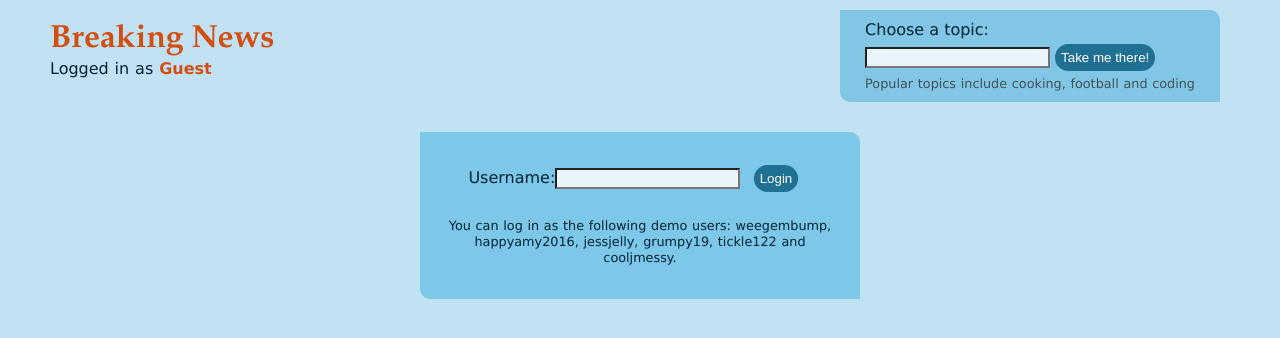
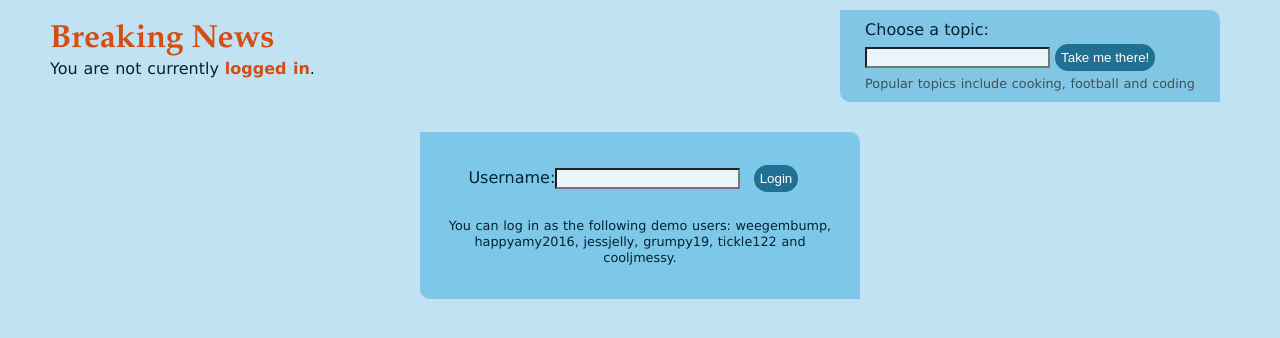
Before and after one commit to NickOfRhyme/news-fe, a React (Create React App) app: page /login in a window 1280 px wide. Shown: the top 338 px of the page. Built offline with nearby package versions, Linux system fonts and the light colour scheme.

Commit message:
change user from 'Guest' to null when not logged in, and altered message in header when logged out

```diff
--- a/src/components/Header.jsx
+++ b/src/components/Header.jsx
@@ -11,12 +11,22 @@ const Header = (props) => {
         <h1>
           <Link to="/">Breaking News</Link>
         </h1>
+        {user ? (
           <p className="logInMessage">
             Logged in as{" "}
             <Link to="/login" state={{ returnAfterLogin: true }}>
               {user}
             </Link>
           </p>
+        ) : (
+          <p className="logInMessage">
+            You are not currently{" "}
+            <Link to="/login" state={{ returnAfterLogin: true }}>
+              logged in
+            </Link>
+            .
+          </p>
+        )}
       </div>
       <TopicNav />
     </header>
--- a/src/components/Pages/Article/ReplyForm.jsx
+++ b/src/components/Pages/Article/ReplyForm.jsx
@@ -32,7 +32,7 @@ const ReplyForm = (props) => {
       <button
         type="submit"
         className={styles.postButton}
-        disabled={user === "Guest"}
+        disabled={user === null}
       >
         Post comment
       </button>
--- a/src/components/Pages/NewTopic/NewTopicPage.jsx
+++ b/src/components/Pages/NewTopic/NewTopicPage.jsx
@@ -31,7 +31,7 @@ function NewTopicPage({ topic, fetchArticles }) {
   };
 
   if (err) return <ErrorPage err={err} />;
-  else if (user === "Guest") {
+  else if (user === null) {
     return (
       <div>
         <p>
--- a/src/components/Pages/Topic/ArticleForm.jsx
+++ b/src/components/Pages/Topic/ArticleForm.jsx
@@ -2,7 +2,7 @@ import React, { useState } from "react";
 import styles from "./css/ArticleForm.module.css";
 
 const ArticleForm = ({ user, topic, addArticle }) => {
-  const isGuest = user === "Guest";
+  const isGuest = user === null;
   const [title, setTitle] = useState("");
   const [body, setBody] = useState("");
 
--- a/src/components/VoteForm.jsx
+++ b/src/components/VoteForm.jsx
@@ -48,7 +48,7 @@ const VoteForm = ({ votes, comment_id, article_id }) => {
         onClick={() => {
           updateVote(comment_id, article_id, -1);
         }}
-        disabled={voteChange < 0 || user === "Guest"}
+        disabled={voteChange < 0 || user === null}
       >
         -
       </button>
@@ -58,7 +58,7 @@ const VoteForm = ({ votes, comment_id, article_id }) => {
         onClick={() => {
           updateVote(comment_id, article_id, 1);
         }}
-        disabled={voteChange > 0 || user === "Guest"}
+        disabled={voteChange > 0 || user === null}
       >
         +
       </button>
--- a/src/components/contexts/UserContext.jsx
+++ b/src/components/contexts/UserContext.jsx
@@ -3,7 +3,7 @@ import React, { useState } from "react";
 export const UserContext = React.createContext();
 
 export const UserProvider = (props) => {
-  const [user, changeUser] = useState("Guest");
+  const [user, changeUser] = useState(null);
 
   return (
     <UserContext.Provider value={{ user, changeUser }}>
```
Lines whose indentation alone changed are shown as unchanged.
